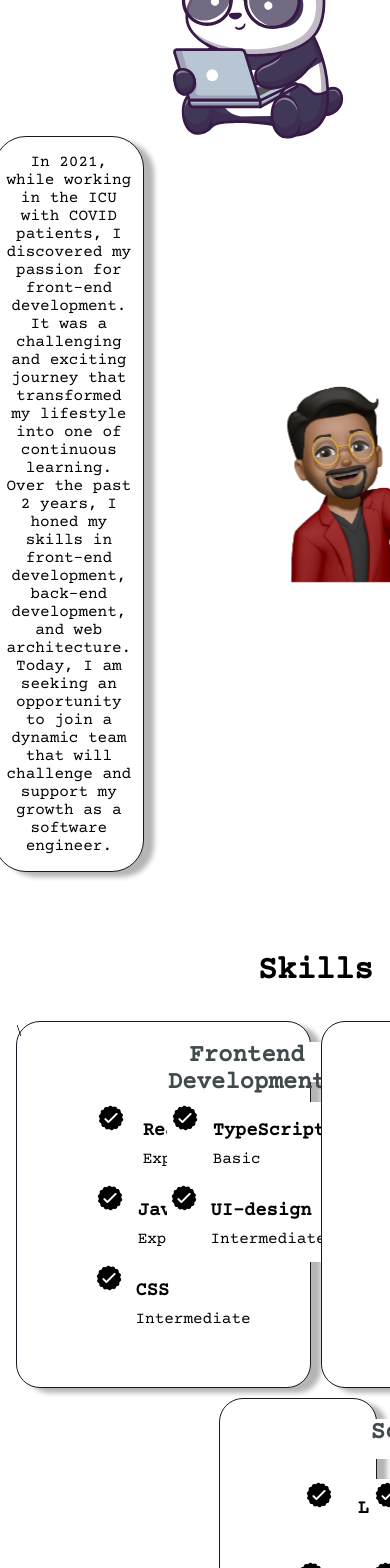
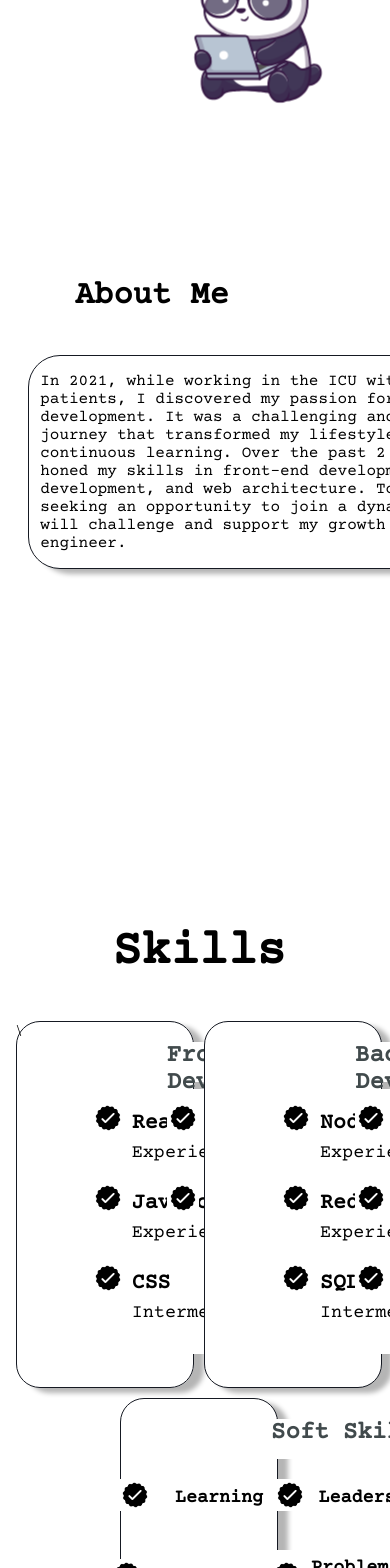
Before and after one commit to lapayan/PortfolioWebsite, a React (Create React App) app: page / in a window 390 px wide. Shown: the part 432-2000 px from the top of the page. Built offline with nearby package versions, Linux system fonts and the light colour scheme.

Commit message:
Made it more responsive

```diff
--- a/src/components/aboutMe/aboutMe.css
+++ b/src/components/aboutMe/aboutMe.css
@@ -8,6 +8,7 @@
     display:grid;
     grid-template-columns: 1fr 1fr 1fr 1fr 1fr;
     grid-template-rows: 10vh 10vh 10vh 10vh 10vh;
+    width:97vw;
 }
 .title{
     grid-row-start: 1;
@@ -29,16 +30,17 @@
 } */
 .bitmoji{
     z-index: 1;
-    grid-column: 4/6;
+    grid-column: 4/5;
     grid-row: 1/-1;
-    justify-self: center;
+    justify-self: start;
     align-self: end;
     background: transparent !important;
     animation: hithere 2s ease infinite;
 }
 .abouttextContainer{
+    margin-left: 5vw;
     grid-row: 2/-1;
-    grid-column:2/4;
+    grid-column:1/4;
     padding-left: 3vw;
     padding-right: 3vw;
     border-radius: 2rem;
@@ -58,21 +60,78 @@
 }
 
 @media (max-width: 1536px) {
-    .navLinks{
-        font-size: 1.25rem;
+    .abouttextContainer{
+        font-size:1.25rem;
+
+    }
+    .title{
+        font-size:2.5rem;
+        grid-column: 2/4;
+        justify-self: end;
     }
 }
 
 @media (max-width: 1280px) {
-    .navLinks{
-        font-size: 1rem;
+    .abouttextContainer{
+        font-size:1rem;
+
+    }
+    .title{
+        font-size:2rem;
+        grid-column: 2/4;
+        justify-self: end;
     }
 }
+@media (max-width: 1024px) {
+    .bitmoji{
+        grid-column: 4/-1;
+        animation: none;
+    }
+    .title{
+        font-size:2rem;
+        grid-column: 2/5;
+        justify-self: center;
+    }
+  }
+
+  @media (max-width: 875px) {
+    .bitmoji{
+        grid-column: 5/-1;
+        animation: none;
+        transform: scale(.98);
+    }
+    .abouttextContainer{
+        font-size:.9rem;
+        grid-column: 1/5;
+        justify-self: start;
+    }
+    .title{
+        grid-column: 4/-1;
+        justify-self: start;
+    }
+  }
+
+  @media (max-width: 800px) {
+    .abouttextContainer{
+        font-size: 1rem;
+        grid-column: 1/-1;
+        grid-row: 2/5;
+        justify-self: start;
+        margin-right: 10vw ;
+    }
+    .bitmoji{
+        opacity: 0;
+    }
+    .title{
+        justify-self: start;
+        grid-column: 5/-1;
+    }
+  }
 
 @keyframes hithere {
-  30% { transform: scale(1.2); }
-  40%, 60% { transform: rotate(-20deg) scale(1.2); }
-  50% { transform: rotate(20deg) scale(1.2); }
-  70% { transform: rotate(0deg) scale(1.2); }
+  30% { transform: scale(1.15); }
+  40%, 60% { transform: rotate(-20deg) scale(1.15); }
+  50% { transform: rotate(20deg) scale(1.15); }
+  70% { transform: rotate(0deg) scale(1.15); }
   100% { transform: scale(1); }
 }
--- a/src/components/navbar/navBar.css
+++ b/src/components/navbar/navBar.css
@@ -50,6 +50,24 @@ a:hover {
 
 @media (max-width: 1280px) {
     .navLinks{
-        font-size: 1rem;
+        font-size: 1.25rem;
     }
 }
+
+@media (max-width: 1024px) {
+    .navLinks{
+        font-size: 1.25rem;
+    }
+  }
+
+  @media (max-width: 768px) {
+    .navLinks{
+        font-size: 1.25rem;
+    }
+  }
+
+  @media (max-width: 640px) {
+    .navLinks{
+        font-size: 1.25rem;
+    }
+  }
--- a/src/components/profile/profile.css
+++ b/src/components/profile/profile.css
@@ -8,6 +8,7 @@
     display: grid;
     grid-template-columns: 2fr 1fr 1fr;
     grid-template-rows: 10vh 10vh 10vh 10vh 10vh;
+    width: 97vw;
 }
 .textContainer{
     grid-column-start:2;
@@ -49,6 +50,7 @@ a{
     grid-row-start:4;
     justify-self: start;
     align-self: end;
+    padding-bottom: 1.75vh;
 }
 .btn{
     font-family: 'Courier Prime', monospace;
@@ -61,11 +63,13 @@ a{
     color: #0C090A;
     background-color: #ffff;
 }
-p,h1,h2{
+.textContainer p,
+.textContainer h1,
+.textContainer h2{
     text-align: center;
 }
 
-h2{
+.textContainer h2{
     color: #494F55;
 }
 
@@ -79,17 +83,87 @@ h2{
 }
 
 @media (max-width: 1536px) {
-    .navLinks{
-        font-size: 1.25rem;
+    .btn{
+        font-size: 1.2rem;
+    }
+    .panda{
+        transform: translateY(-5vh);
     }
 }
 
 @media (max-width: 1280px) {
-    .navLinks{
+    .btn{
         font-size: 1rem;
     }
+    .panda{
+        transform: translateY(-5vh);
+    }
 }
+@media (max-width: 1024px) {
+    .textContainer{
+        grid-column: 2/-1;
+    }
+    .textContainer p{
+        font-size: 1rem;
+    }
 
+    .textContainer h2{
+        font-size: 1.25rem;
+    }
+    .textContainer h1{
+        font-size: 1.35;
+    }
+    .socialsContainer{
+        grid-column: 2/-1;
+        grid-row:5/-1;
+        display: flex;
+        align-self: flex-end;
+        justify-self: center;
+        padding-bottom: 4vh;
+    }
+    .buttonContainer{
+        align-self:end;
+        justify-self: center;
+        grid-column: 2/-1;
+        grid-row:4/5;
+    }
+  }
+
+  @media (max-width: 875px) {
+    .textContainer{
+        grid-column: 2/-1;
+    }
+    .textContainer p{
+        font-size: 1rem;
+    }
+
+    .textContainer h2{
+        font-size: 1.25rem;
+    }
+    .textContainer h1{
+        font-size: 1.35;
+    }
+    .socialsContainer{
+        grid-column: 2/-1;
+        grid-row:5/-1;
+        display: flex;
+        align-self: flex-end;
+        justify-self: center;
+        padding-bottom: 4vh;
+    }
+    .buttonContainer{
+        align-self:end;
+        justify-self: center;
+        grid-column: 2/-1;
+        grid-row:4/5;
+    }
+  }
+
+  @media (max-width: 760px) {
+    .panda{
+        transform: scale(.75);
+    }
+  }
 
 @keyframes bounce2 {
 	0%, 20%, 50%, 80%, 100% {transform: translateY(0);}
--- a/src/components/skills/skills.css
+++ b/src/components/skills/skills.css
@@ -11,6 +11,8 @@
     grid-gap: 10px;
     padding-right: 2vw;
     padding-left: 2vw;
+    margin-right: 2vw;
+    justify-self: center;
 }
 .skillsTitle{
     grid-row-start: 1;
@@ -37,6 +39,7 @@
     display:grid;
     grid-template-columns: repeat(auto-fill, minmax(150px, 1fr));
     grid-template-rows:  5rem 5rem 5rem 5rem 3rem;
+    background:transparent !important;
 }
 .reactSkill{
     grid-column: 1/3;
@@ -70,6 +73,7 @@
     gap: 0.5rem;
     font-family:'Courier Prime', monospace;
     justify-self: center;
+    background:transparent !important;
 }
 .reactSkill h3,
 .jsSkill h3,
@@ -134,6 +138,8 @@
     gap: 0.5rem;
     font-family:'Courier Prime', monospace;
     justify-self: center;
+    background:transparent !important;
+
 }
 .nodeSkill h3,
 .reduxSkill h3,
@@ -205,6 +211,7 @@
     gap: 0.5rem;
     font-family:'Courier Prime', monospace;
     justify-self: center;
+    background:transparent !important;
 }
 .learningSkill h3,
 .commSkill h3,
@@ -245,13 +252,99 @@
 }
 
 @media (max-width: 1536px) {
-    .navLinks{
-        font-size: 1.25rem;
+    .skillsTitle{
+        font-size:3rem;
+    }
+    .technicalTitle, .softTitle{
+        font-size: 1.5rem;
+    }
+    .reactSkill div,
+    .jsSkill div,
+    .cssSkill div,
+    .typeScriptSkill div,
+    .UiUxSkill div,
+    .nodeSkill div,
+    .reduxSkill div,
+    .sqlSkill div,
+    .mongoSkill div,
+    .restSkill div,
+    .graphqlSkill div,
+    .learningSkill div,
+    .commSkill div,
+    .decisivenessSkill div,
+    .leadershipSkill div,
+    .problemsolvingSkill div,
+    .adaptabilitySkill div{
+        font-size: 1.15rem;
+        align-self: center;
     }
 }
+@media (max-width: 1490px) {
+    .learningSkill,.decisivenessSkill,.commSkill{
+        grid-column: 1/2;
+        justify-self: end;
+    }
 
-@media (max-width: 1280px) {
+    .leadershipSkill,.adaptabilitySkill,.problemsolvingSkill{
+        grid-column: 2/-1;
+        justify-self: center;
+    }
+    .learningSkill h3,
+    .commSkill h3,
+    .decisivenessSkill h3,
+    .leadershipSkill h3,
+    .problemsolvingSkill h3,
+    .adaptabilitySkill h3{
+        font-size: 1.15rem;
+    }
+}
+@media (max-width: 1290px) {
     .navLinks{
         font-size: 1rem;
     }
 }
+@media (max-width: 1024px) {
+    .bitmoji{
+        grid-column: 4/-1;
+        animation: none;
+    }
+    .title{
+        font-size:2rem;
+        grid-column: 2/5;
+        justify-self: center;
+    }
+  }
+
+  @media (max-width: 875px) {
+    .bitmoji{
+        grid-column: 5/-1;
+        animation: none;
+        transform: scale(.98);
+    }
+    .abouttextContainer{
+        font-size:.9rem;
+        grid-column: 1/5;
+        justify-self: start;
+    }
+    .title{
+        grid-column: 4/-1;
+        justify-self: start;
+    }
+  }
+
+  @media (max-width: 800px) {
+    .abouttextContainer{
+        font-size: 1rem;
+        grid-column: 1/-1;
+        grid-row: 2/5;
+        justify-self: start;
+        margin-right: 10vw ;
+    }
+    .bitmoji{
+        opacity: 0;
+    }
+    .title{
+        justify-self: start;
+        grid-column: 5/-1;
+    }
+  }
```
